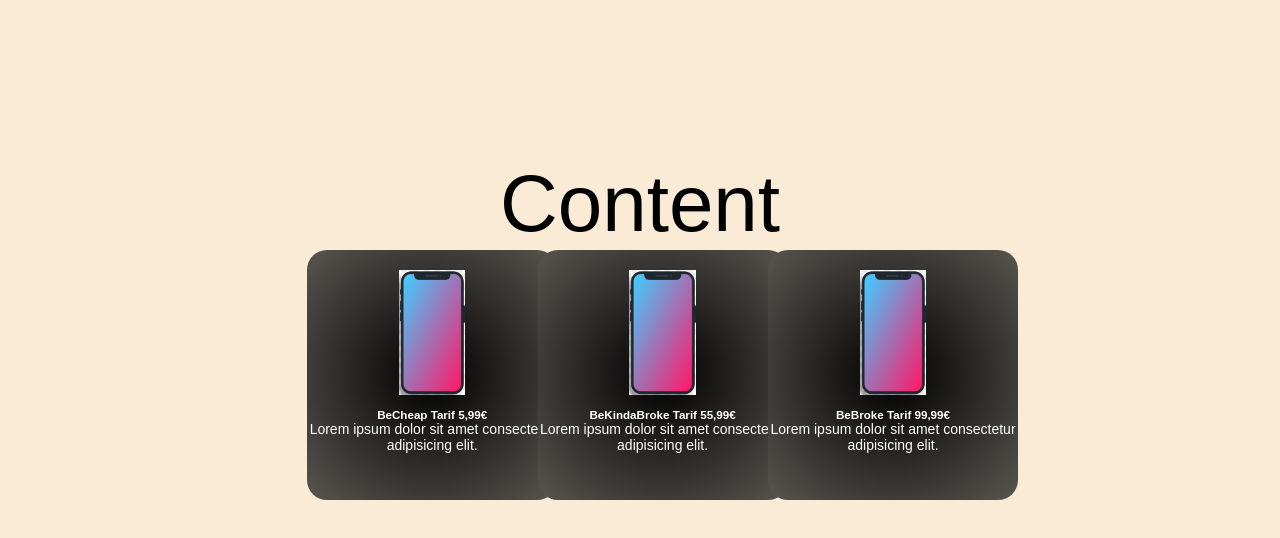
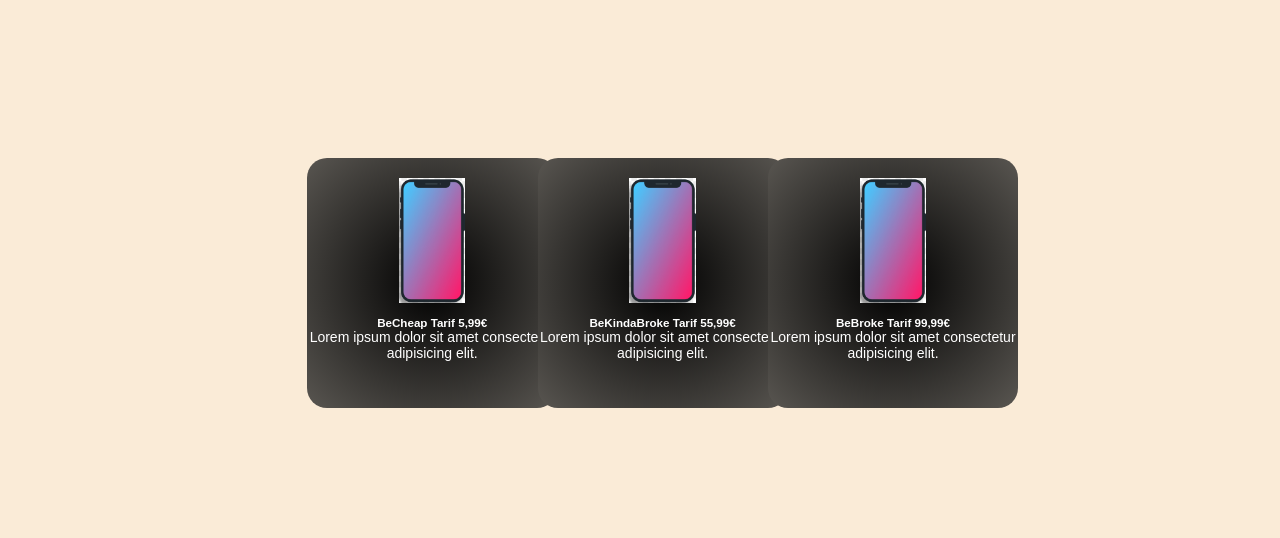
Before and after one commit to Quarsatos/FE17-CSS-DAY5-Papula-Kuersten, a plain HTML site: page Flo/Basic/index.html in a window 1280 px wide. Shown: the part 92-630 px from the top of the page. Drawn offline with Linux system fonts and the light colour scheme.

Commit message:
hotfix content

```diff
--- a/Flo/Basic/index.html
+++ b/Flo/Basic/index.html
@@ -27,7 +27,7 @@
       </nav>
     </header>
     <div class="placeholder">
-      <p>Content</p>
+
       <div class="box-home" id="box-home1">
 
         <img class="imgBox" src="/Flo/Basic/images/phone1.PNG" alt="Smartphone Picture">
```
Also changed, not shown: Flo/Intermediate/index.html (+1 -1 lines).
